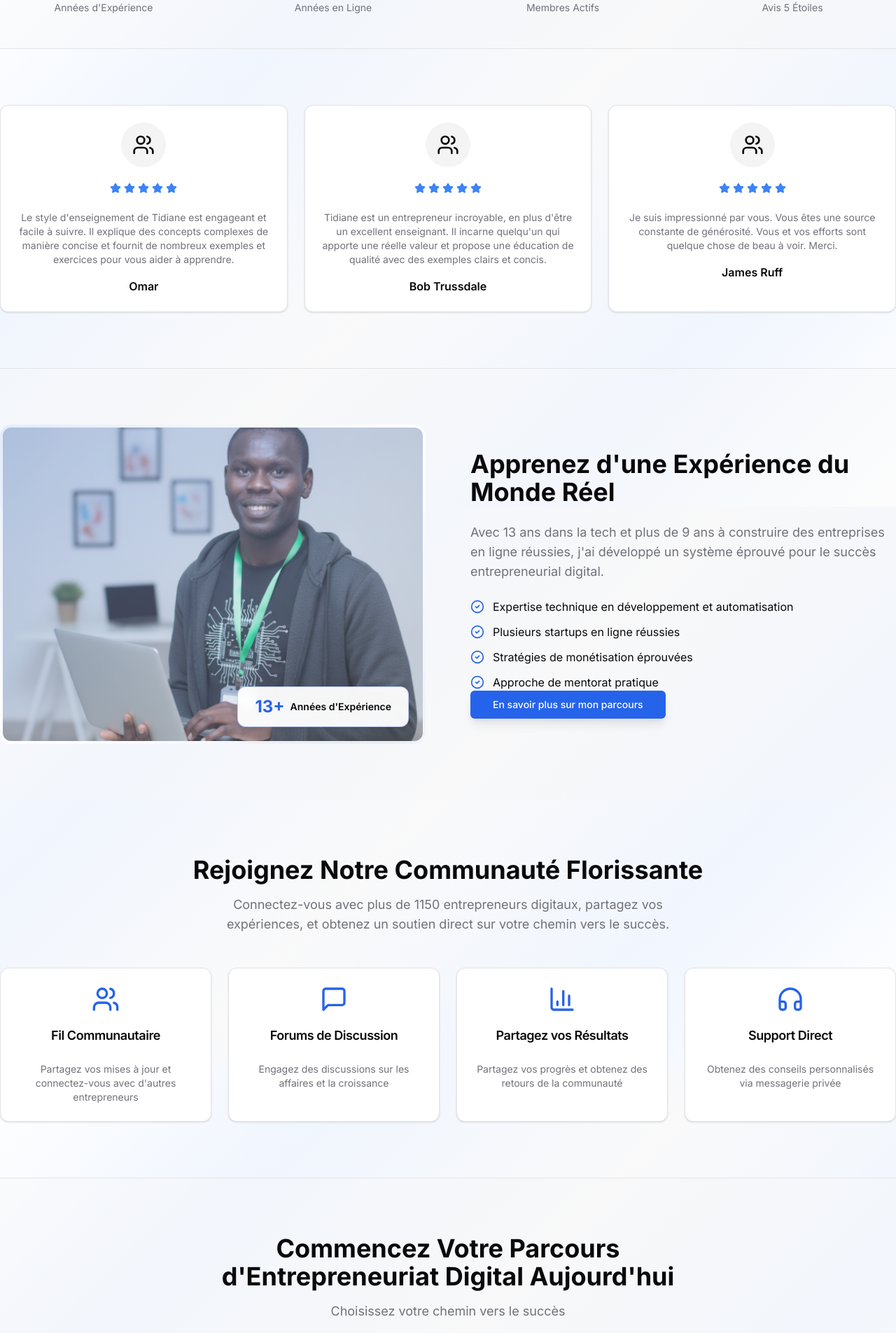
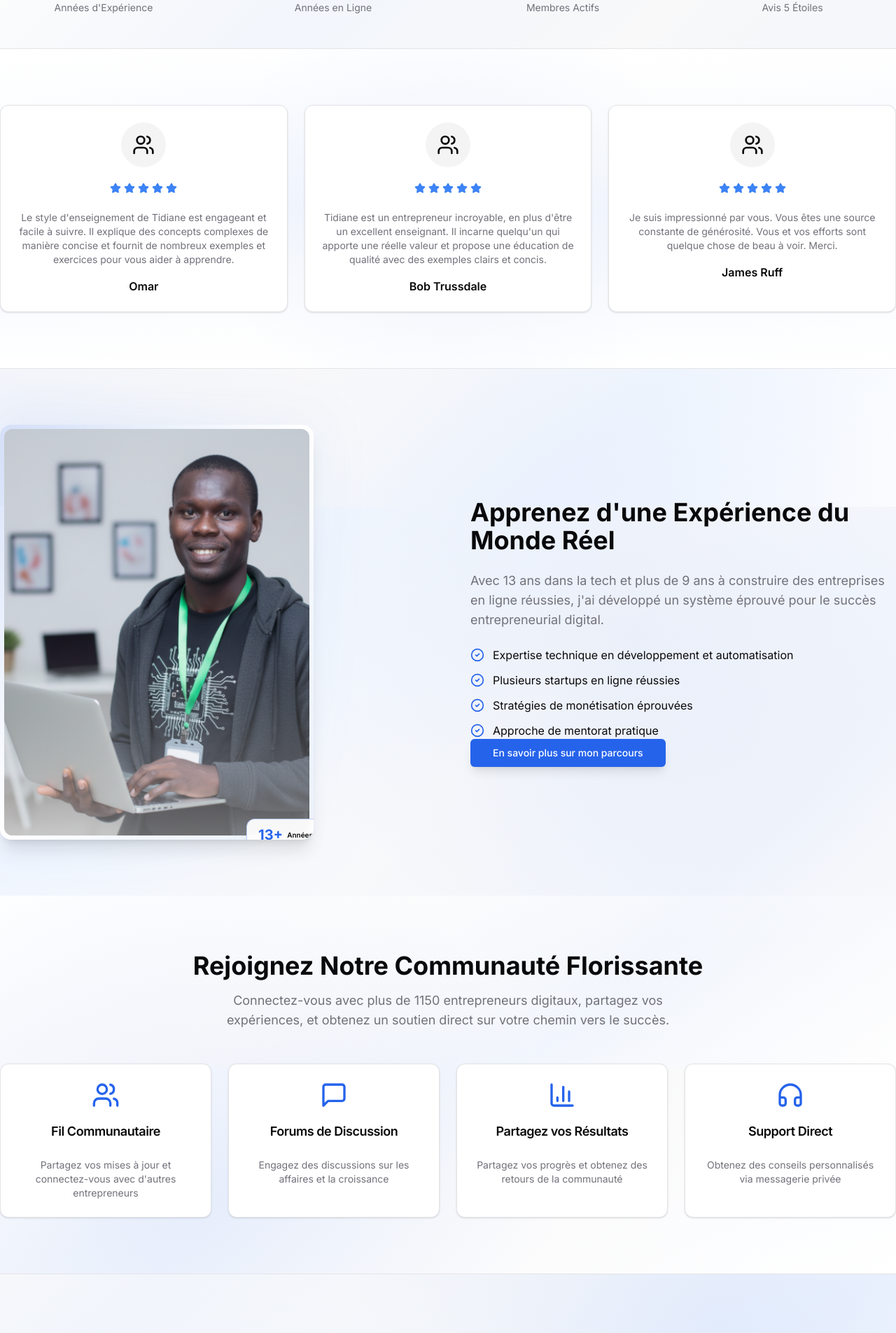
Before and after one commit to TIDIALLO/td-tech, a Next.js app: page / in a window 1280 px wide. Shown: the part 876-2781 px from the top of the page at 70% size. Built offline with nearby package versions, Linux system fonts and the light colour scheme.

Commit message:
Improve design: Reduce image size in Experience section, add professional gradients to all pages

```diff
--- a/src/app/formations/page.tsx
+++ b/src/app/formations/page.tsx
@@ -160,8 +160,9 @@ export default async function FormationsPage() {
         </section>
 
         {/* Courses Grid */}
-        <section className="py-20 bg-gradient-to-b from-[#0F172A] to-[#1E293B]">
-          <div className="container">
+        <section className="py-20 bg-gradient-to-b from-background via-blue-50/20 to-background dark:from-background dark:via-blue-950/5 dark:to-background relative overflow-hidden">
+          <div className="absolute inset-0 bg-[radial-gradient(circle_at_50%_50%,rgba(37,99,235,0.06),transparent_50%)]" />
+          <div className="container relative z-10">
             {courses.length === 0 ? (
               <div className="py-20 text-center">
                 <p className="text-white/70">
@@ -233,8 +234,9 @@ export default async function FormationsPage() {
         </section>
 
         {/* Stats Section */}
-        <section className="py-16 bg-gradient-to-b from-[#1E293B] to-[#0F172A] border-t border-[#334155]">
-          <div className="container">
+        <section className="py-16 bg-gradient-to-r from-muted/50 via-blue-50/30 to-muted/50 dark:from-muted/50 dark:via-blue-950/5 dark:to-muted/50 border-t relative overflow-hidden">
+          <div className="absolute inset-0 bg-[radial-gradient(circle_at_30%_50%,rgba(37,99,235,0.05),transparent_50%)]" />
+          <div className="container relative z-10">
             <div className="grid grid-cols-2 gap-8 md:grid-cols-4">
               <div className="text-center">
                 <div className="mb-2 text-3xl font-bold text-[#2563EB]">7+</div>
@@ -262,8 +264,9 @@ export default async function FormationsPage() {
         </section>
 
         {/* CTA Section */}
-        <section className="py-20 bg-gradient-to-b from-[#0F172A] to-[#1E293B]">
-          <div className="container text-center">
+        <section className="py-20 bg-gradient-to-br from-muted/40 via-blue-50/30 to-muted/40 dark:from-muted/40 dark:via-blue-950/10 dark:to-muted/40 relative overflow-hidden">
+          <div className="absolute inset-0 bg-[radial-gradient(circle_at_80%_20%,rgba(37,99,235,0.08),transparent_50%)]" />
+          <div className="container relative z-10 text-center">
             <h2 className="mb-4 text-3xl md:text-4xl font-bold text-white">
               Prêt à développer vos compétences ?
             </h2>
--- a/src/app/page.tsx
+++ b/src/app/page.tsx
@@ -13,8 +13,9 @@ export default function Home() {
       <Navbar />
       <main>
         {/* Hero Section */}
-        <section className="relative overflow-hidden py-16 md:py-24">
-          <div className="container">
+        <section className="relative overflow-hidden py-16 md:py-24 bg-gradient-to-br from-background via-blue-50/30 to-background dark:from-background dark:via-blue-950/10 dark:to-background">
+          <div className="absolute inset-0 bg-[radial-gradient(circle_at_30%_20%,rgba(37,99,235,0.08),transparent_50%)]" />
+          <div className="container relative z-10">
             <div className="grid gap-4 lg:grid-cols-2 lg:gap-6 items-center max-w-7xl mx-auto px-4">
               {/* Left Content */}
               <div className="space-y-6">
@@ -106,8 +107,9 @@ export default function Home() {
         </section>
 
         {/* Testimonials Section */}
-        <section className="py-20">
-          <div className="container">
+        <section className="py-20 bg-gradient-to-b from-background via-blue-50/20 to-background dark:from-background dark:via-blue-950/5 dark:to-background relative overflow-hidden">
+          <div className="absolute inset-0 bg-[radial-gradient(circle_at_50%_50%,rgba(37,99,235,0.05),transparent_50%)]" />
+          <div className="container relative z-10">
             <div className="grid gap-6 md:grid-cols-3">
               <Card className="relative">
                 <CardHeader className="text-center">
@@ -175,26 +177,36 @@ export default function Home() {
         </section>
 
         {/* Experience Section */}
-        <section className="border-t bg-muted/30 py-20">
-          <div className="container">
+        <section className="border-t bg-gradient-to-br from-muted/40 via-blue-50/20 to-muted/40 dark:from-muted/40 dark:via-blue-950/5 dark:to-muted/40 py-20 relative overflow-hidden">
+          <div className="absolute inset-0 bg-[radial-gradient(circle_at_70%_50%,rgba(37,99,235,0.06),transparent_50%)]" />
+          <div className="container relative z-10">
             <div className="grid gap-12 lg:grid-cols-2 lg:gap-16 items-center">
-              <div className="relative">
-                <div className="relative aspect-[4/3] overflow-hidden rounded-2xl bg-gradient-to-br from-primary/10 via-background to-primary/5 p-1">
-                  <div className="relative h-full w-full rounded-xl overflow-hidden bg-muted/50">
+              <div className="relative flex justify-center lg:justify-start">
+                <div className="relative w-full max-w-md">
+                  {/* Gradient Background Effect */}
+                  <div className="absolute -inset-3 bg-gradient-to-br from-[#2563EB]/20 via-[#3B82F6]/10 to-transparent rounded-2xl blur-2xl opacity-60" />
+
+                  {/* Image Container - Réduite */}
+                  <div className="relative overflow-hidden rounded-2xl bg-gradient-to-br from-[#2563EB]/10 via-background to-[#3B82F6]/5 p-1.5 shadow-xl">
+                    <div className="relative aspect-[3/4] overflow-hidden rounded-xl bg-muted/50">
                       <Image
                         src="/images/diallo.png"
-                      alt="Tidiane Diallo au travail"
+                        alt="Tidiane Diallo - Développeur Fullstack & Expert IA"
                         fill
-                      className="object-cover opacity-80"
-                      sizes="(max-width: 768px) 100vw, 50vw"
+                        className="object-cover"
+                        sizes="(max-width: 768px) 100vw, 400px"
+                        priority
                       />
-                    <div className="absolute inset-0 bg-gradient-to-br from-primary/20 to-transparent" />
+                      <div className="absolute inset-0 bg-gradient-to-t from-background/40 via-transparent to-transparent" />
                     </div>
-                  <div className="absolute bottom-6 right-6 rounded-xl bg-background/95 backdrop-blur-sm px-6 py-3 shadow-xl border border-[#2563EB]/30">
-                    <p className="text-sm font-semibold flex items-center gap-2">
-                      <span className="text-2xl font-bold text-[#2563EB]">13+</span>
-                      Années d&apos;Expérience
+
+                    {/* Badge d'expérience - Réduit */}
+                    <div className="absolute -bottom-4 -right-4 rounded-xl bg-background/95 backdrop-blur-sm px-4 py-2 shadow-lg border border-[#2563EB]/30">
+                      <p className="text-xs font-semibold flex items-center gap-1.5">
+                        <span className="text-xl font-bold text-[#2563EB]">13+</span>
+                        <span className="text-[10px]">Années</span>
                       </p>
+                    </div>
                   </div>
                 </div>
               </div>
@@ -236,8 +248,9 @@ export default function Home() {
         </section>
 
         {/* Community Section */}
-        <section className="py-20">
-          <div className="container">
+        <section className="py-20 bg-gradient-to-br from-background via-muted/20 to-background relative overflow-hidden">
+          <div className="absolute inset-0 bg-[radial-gradient(circle_at_20%_80%,rgba(37,99,235,0.06),transparent_50%)]" />
+          <div className="container relative z-10">
             <div className="mb-12 text-center">
               <h2 className="mb-4 text-3xl font-bold md:text-4xl">
                 Rejoignez Notre Communauté Florissante
@@ -301,8 +314,9 @@ export default function Home() {
         </section>
 
         {/* CTA Section */}
-        <section className="border-t bg-muted/30 py-20">
-          <div className="container">
+        <section className="border-t bg-gradient-to-br from-muted/40 via-blue-50/30 to-muted/40 dark:from-muted/40 dark:via-blue-950/10 dark:to-muted/40 py-20 relative overflow-hidden">
+          <div className="absolute inset-0 bg-[radial-gradient(circle_at_80%_20%,rgba(37,99,235,0.08),transparent_50%)]" />
+          <div className="container relative z-10">
             <div className="mx-auto max-w-3xl text-center">
               <h2 className="mb-4 text-3xl font-bold md:text-4xl">
                 Commencez Votre Parcours d&apos;Entrepreneuriat Digital Aujourd&apos;hui
--- a/src/app/portfolio/page.tsx
+++ b/src/app/portfolio/page.tsx
@@ -203,8 +203,9 @@ export default function PortfolioPage() {
         </section>
 
         {/* Projects Grid */}
-        <section className="py-12 md:py-16 bg-background">
-          <div className="container">
+        <section className="py-12 md:py-16 bg-gradient-to-b from-background via-blue-50/20 to-background dark:from-background dark:via-blue-950/5 dark:to-background relative overflow-hidden">
+          <div className="absolute inset-0 bg-[radial-gradient(circle_at_50%_50%,rgba(37,99,235,0.06),transparent_50%)]" />
+          <div className="container relative z-10">
             {filteredProjects.length === 0 ? (
               <div className="py-20 text-center">
                 <p className="text-muted-foreground">
@@ -322,8 +323,9 @@ export default function PortfolioPage() {
         </section>
 
         {/* CTA Section */}
-        <section className="py-12 md:py-16 bg-muted/30 border-t">
-          <div className="container text-center">
+        <section className="py-12 md:py-16 bg-gradient-to-br from-muted/40 via-blue-50/30 to-muted/40 dark:from-muted/40 dark:via-blue-950/10 dark:to-muted/40 border-t relative overflow-hidden">
+          <div className="absolute inset-0 bg-[radial-gradient(circle_at_80%_20%,rgba(37,99,235,0.08),transparent_50%)]" />
+          <div className="container relative z-10 text-center">
             <motion.h2
               initial={{ opacity: 0, y: 20 }}
               whileInView={{ opacity: 1, y: 0 }}
--- a/src/app/services/page.tsx
+++ b/src/app/services/page.tsx
@@ -137,8 +137,9 @@ export default function ServicesPage() {
         </section>
 
         {/* Services Grid */}
-        <section className="py-12 md:py-16 bg-background">
-          <div className="container">
+        <section className="py-12 md:py-16 bg-gradient-to-b from-background via-blue-50/20 to-background dark:from-background dark:via-blue-950/5 dark:to-background relative overflow-hidden">
+          <div className="absolute inset-0 bg-[radial-gradient(circle_at_50%_50%,rgba(37,99,235,0.06),transparent_50%)]" />
+          <div className="container relative z-10">
             <motion.div
               variants={containerVariants}
               initial="hidden"
@@ -345,8 +346,9 @@ export default function ServicesPage() {
         </section>
 
         {/* CTA Section */}
-        <section className="py-12 md:py-16 bg-muted/30 border-t">
-          <div className="container text-center">
+        <section className="py-12 md:py-16 bg-gradient-to-br from-muted/40 via-blue-50/30 to-muted/40 dark:from-muted/40 dark:via-blue-950/10 dark:to-muted/40 border-t relative overflow-hidden">
+          <div className="absolute inset-0 bg-[radial-gradient(circle_at_80%_20%,rgba(37,99,235,0.08),transparent_50%)]" />
+          <div className="container relative z-10 text-center">
             <motion.h2
               initial={{ opacity: 0, y: 20 }}
               whileInView={{ opacity: 1, y: 0 }}
```
Lines whose indentation alone changed are shown as unchanged.
